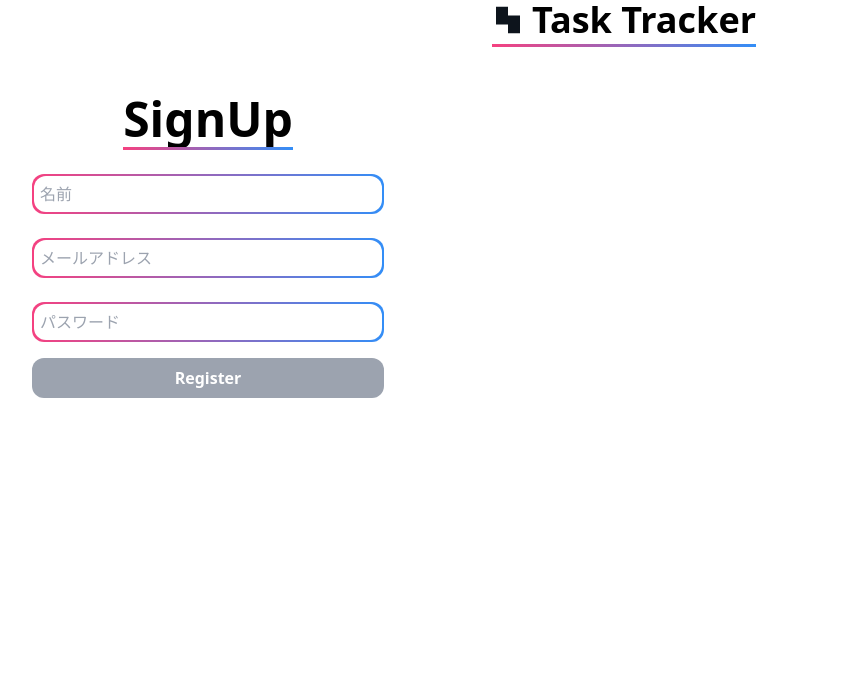
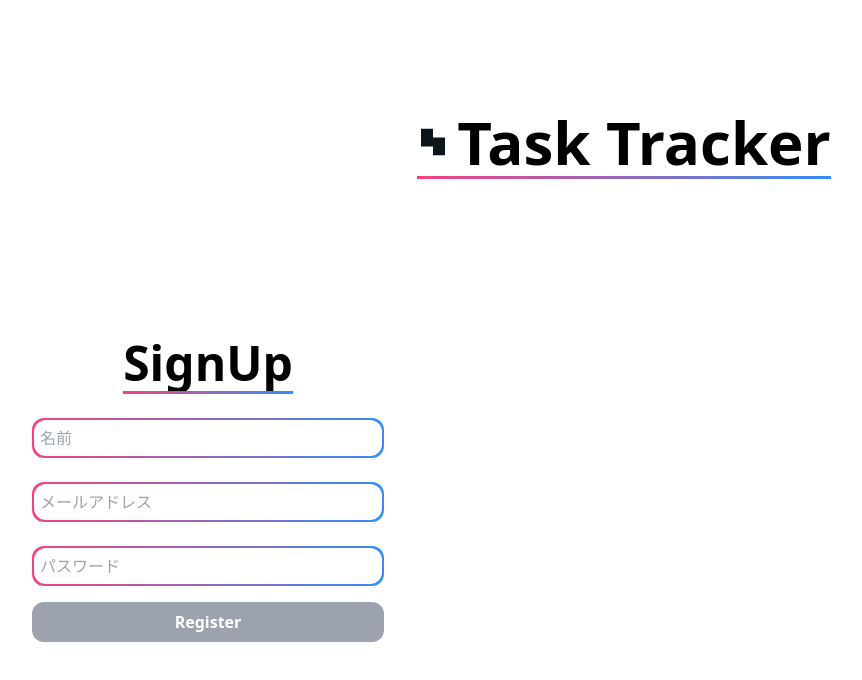
Before and after one commit to ikkei1616/TimeTracker, a React (Vite) app in the folder frontend/: page /signUp in a window 1280 px wide. Shown: the top 680 px of the page, without its empty margins (16-878 px from the left). Built offline with nearby package versions, Linux system fonts and the light colour scheme.

Commit message:
タイトルを大きく

```diff
--- a/frontend/src/components/Title.jsx
+++ b/frontend/src/components/Title.jsx
@@ -2,7 +2,7 @@ import React from 'react'
 
 const Title = () => {
   return (
-    <div className="flex justify-center w-screen ">
+    <div className="flex justify-center w-screen my-28">
       <span className="gradationUnderBar">
         <div className="flex items-center">
           <img
@@ -10,7 +10,7 @@ const Title = () => {
             src="../../public/logo_TimeTracker.svg"
             alt=""
           />
-          <h2 className="ml-2 text-4xl font-bold">Task Tracker</h2>
+          <h2 className="ml-2 text-6xl font-bold">Task Tracker</h2>
         </div>
       </span>
     </div>
```
